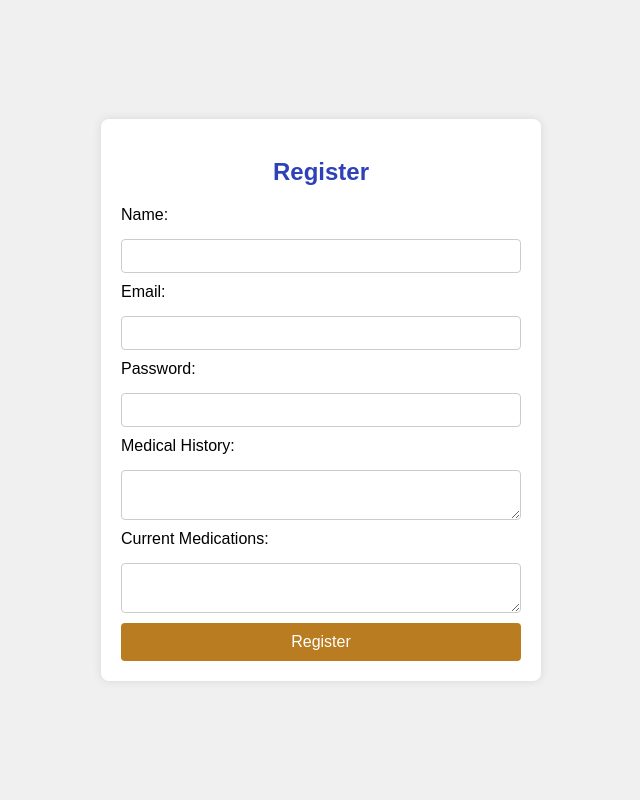
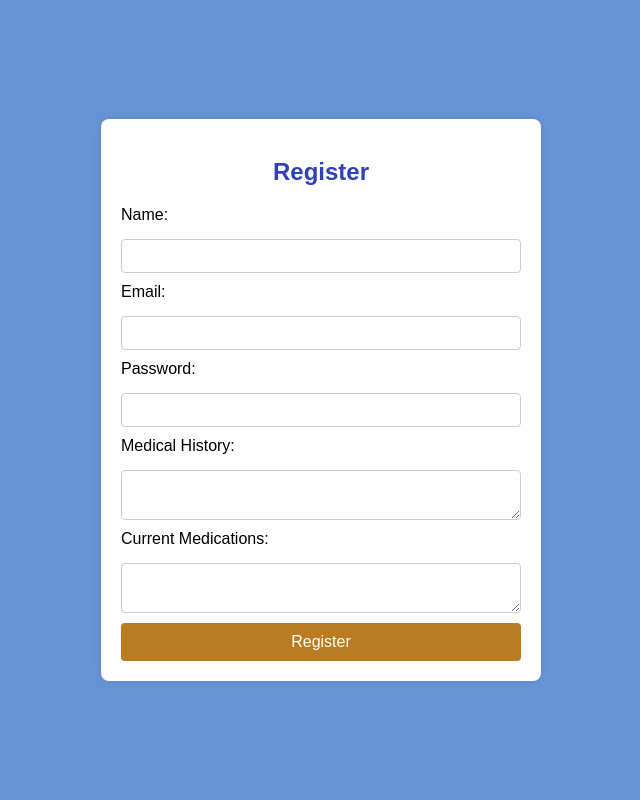
Before and after one commit to AbhinavKumar010/healthcare, a Flask app: page /register in a window 1280 px wide. Shown: the whole page, without its empty margins (319-959 px from the left). Run offline with Flask 3, Linux system fonts and the light colour scheme.

Commit message:
Update register.html

```diff
--- a/templates/register.html
+++ b/templates/register.html
@@ -7,7 +7,7 @@
     <style>
         body {
             font-family: Arial, sans-serif;
-            background-color: #f0f0f0;
+            background-color: #6894d6;
             margin: 0;
             padding: 0;
             display: flex;
```
